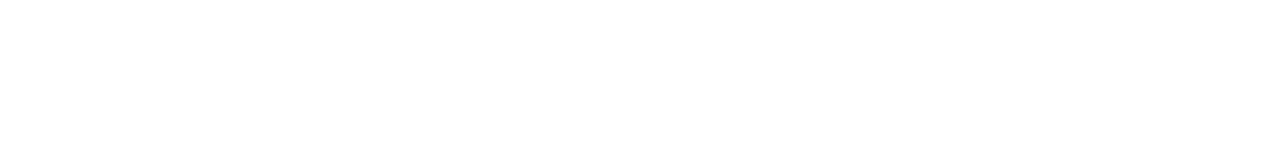
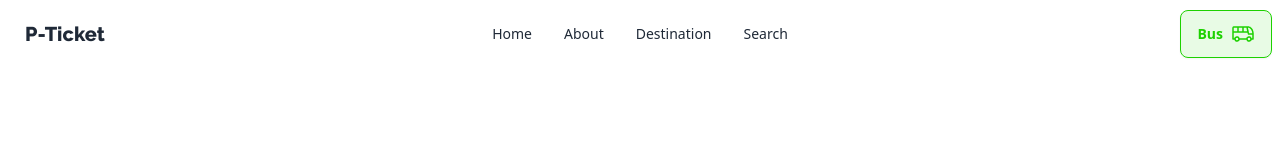
Before and after one commit to Fayshal007/p-paribahan, a plain HTML site: page index.html in a window 1280 px wide. Drawn offline with nearby package versions, Linux system fonts and the light colour scheme.

Commit message:
navbar design done

```diff
--- a/index.html
+++ b/index.html
@@ -6,13 +6,48 @@
     <meta name="viewport" content="width=device-width, initial-scale=1.0">
     <link href="https://cdn.jsdelivr.net/npm/daisyui@4.10.2/dist/full.min.css" rel="stylesheet" type="text/css" />
     <script src="https://cdn.tailwindcss.com"></script>
+    <script src="https://kit.fontawesome.com/fa07095628.js" crossorigin="anonymous"></script>
     <link rel="stylesheet" href="./styles/styles.css">
     <title>P Paribahan</title>
 </head>
 
 <body>
+    <div class="container mx-auto">
+        <!------------------------------------ navbar ------------------------------------>
+        <nav>
+            <div class="navbar bg-base-100">
+                <div class="navbar-start">
+                  <div class="dropdown">
+                    <div tabindex="0" role="button" class="btn btn-ghost lg:hidden">
+                      <svg xmlns="http://www.w3.org/2000/svg" class="h-5 w-5" fill="none" viewBox="0 0 24 24" stroke="currentColor"><path stroke-linecap="round" stroke-linejoin="round" stroke-width="2" d="M4 6h16M4 12h8m-8 6h16" /></svg>
+                    </div>
+                    <ul tabindex="0" class="menu menu-sm dropdown-content mt-3 z-[1] p-2 shadow bg-base-100 rounded-box w-52">
+                      <li><a class="hover:bg-[#1dd1001a]">Home</a></li>
+                      <li><a class="hover:bg-[#1dd1001a]">About</a></li>
+                      <li><a class="hover:bg-[#1dd1001a]">Destination</a></li>
+                      <li><a class="hover:bg-[#1dd1001a]">Search</a></li>
+                    </ul>
+                  </div>
+                  <a class="btn btn-ghost text-xl font-extrabold raleway hover:bg-[#1dd1001a]">P-Ticket</a>
+                </div>
+                <div class="navbar-center hidden lg:flex">
+                  <ul class="menu menu-horizontal px-1">
+                    <li><a class="hover:bg-[#1dd1001a]">Home</a></li>
+                      <li><a class="hover:bg-[#1dd1001a]">About</a></li>
+                      <li><a class="hover:bg-[#1dd1001a]">Destination</a></li>
+                      <li><a class="hover:bg-[#1dd1001a]">Search</a></li>
+                  </ul>
+                </div>
+                <div class="navbar-end ">
+                  <a class="btn primary-text-color border-[#1DD100] hover:border-[#1DD100] bg-[#1dd1001a] font-bold">Bus <img src="./images/bus-icon.png" alt="" srcset=""></a>
+                </div>
+              </div>
+        </nav>
 
 
+
+
+    </div>
 
 
 
--- a/styles/styles.css
+++ b/styles/styles.css
@@ -7,4 +7,9 @@
 
 .inter {
     font-family: "Inter", sans-serif;
-  }
+}
+
+.primary-text-color{
+    color: #1DD100;
+
+}
```
